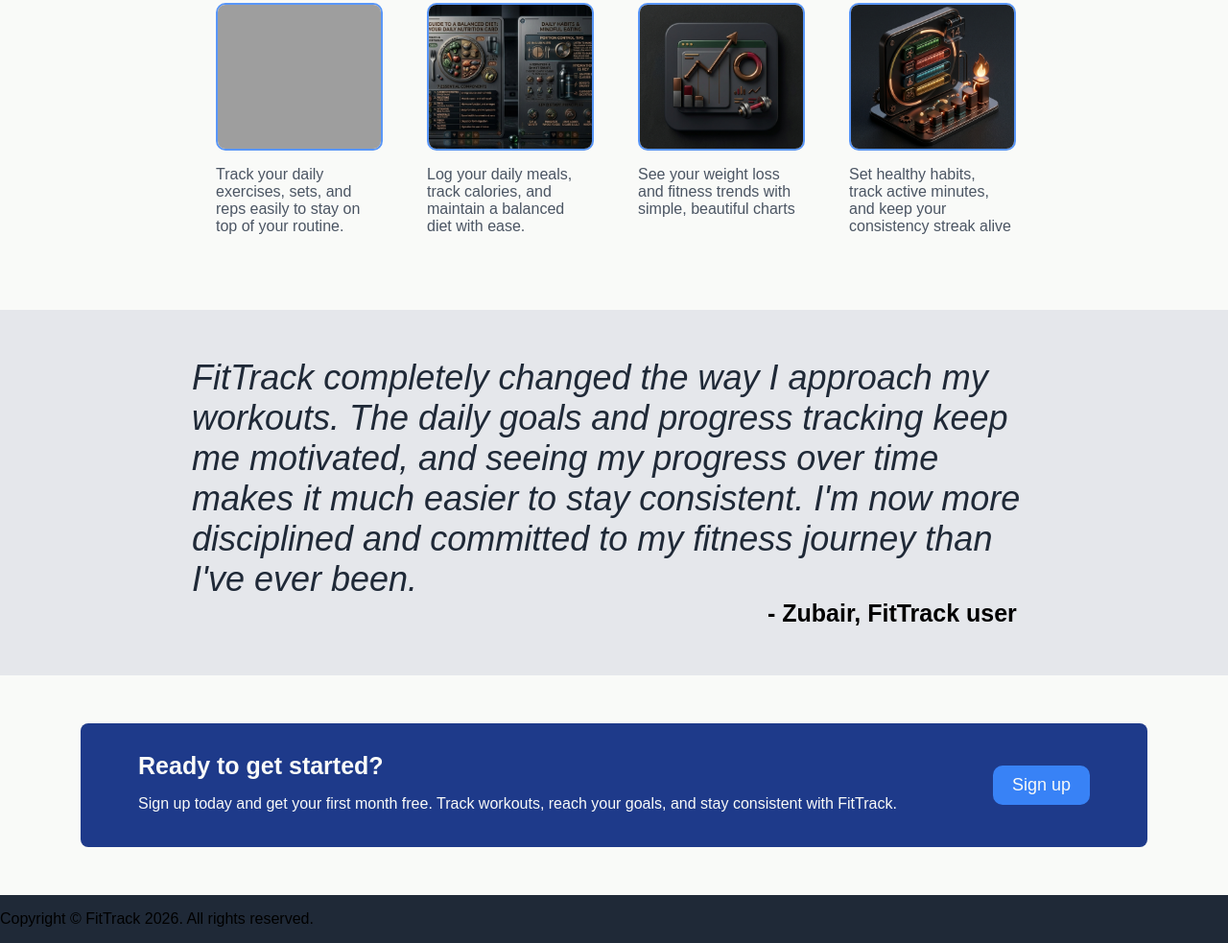
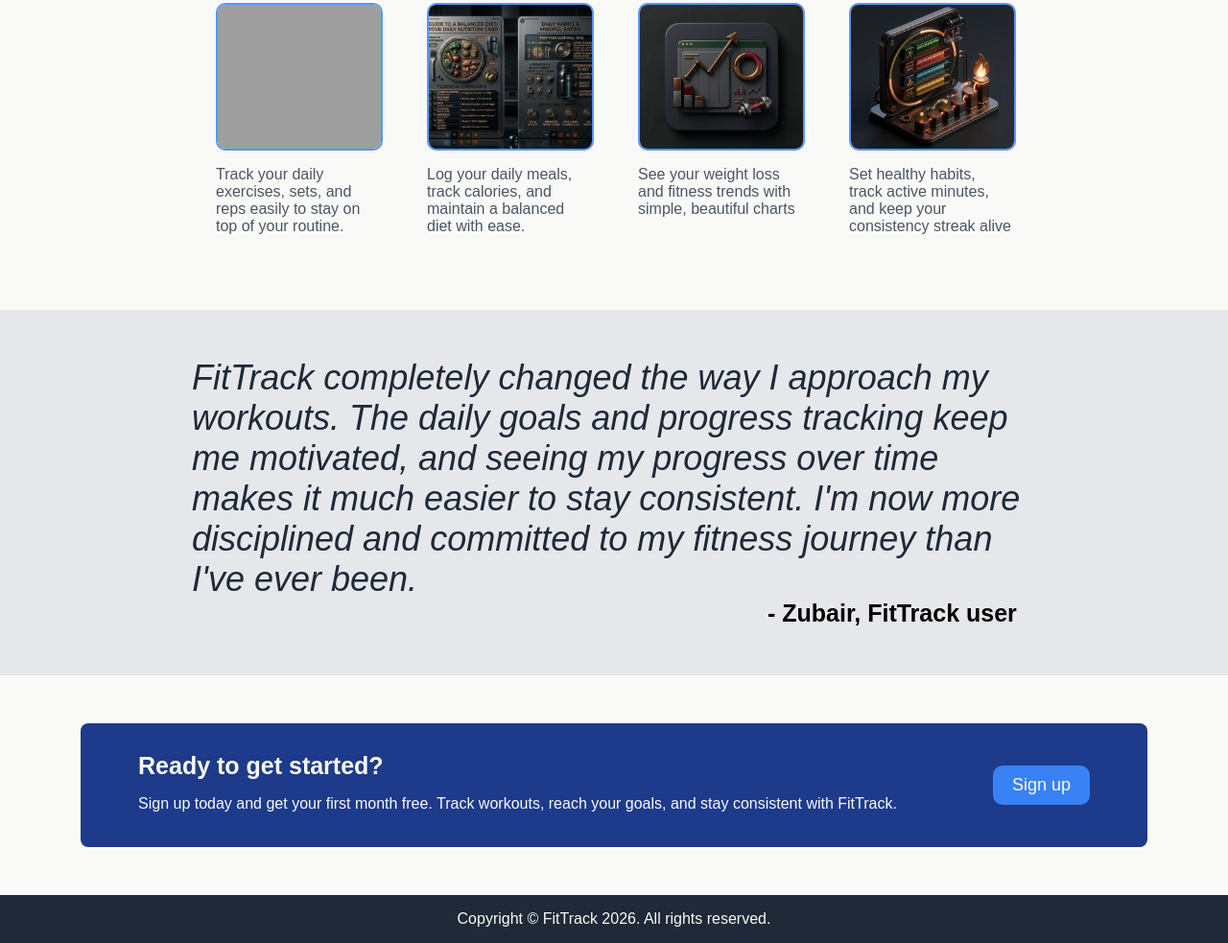
Before and after one commit to Daniyal842/odin-landing-page, a plain HTML site: page index.html in a window 1280 px wide. Shown: the part 661-1644 px from the top of the page at 96% size. Drawn offline with Linux system fonts and the light colour scheme; grey boxes are pictures that could not be loaded.

Commit message:
style and update footer

```diff
--- a/index.html
+++ b/index.html
@@ -109,7 +109,9 @@
         <!-- quote testimnial section -->
         <section class="quote-section">
             <p class="quote-text">
-                FitTrack completely changed the way I approach my workouts. The daily goals and progress tracking keep me motivated, and seeing my progress over time makes it much easier to stay consistent. I'm now more disciplined and committed to my fitness journey than I've ever been.
+                FitTrack completely changed the way I approach my workouts. The daily goals and progress tracking keep
+                me motivated, and seeing my progress over time makes it much easier to stay consistent. I'm now more
+                disciplined and committed to my fitness journey than I've ever been.
             </p>
             <h class="quote-author">- Zubair, FitTrack user</h1>
         </section>
@@ -121,7 +123,8 @@
                 <!-- Banner content -->
                 <div class="banner-content">
                     <h1 class="banner-heading">Ready to get started?</h1>
-                <p class="banner-subtext">Sign up today and get your first month free. Track workouts, reach your goals, and stay consistent with FitTrack.
+                    <p class="banner-subtext">Sign up today and get your first month free. Track workouts, reach your
+                        goals, and stay consistent with FitTrack.
                     </p>
                 </div>
                 <!-- banner button -->
@@ -131,7 +134,7 @@
     </main>
 
     <footer>
-        <p>
+        <p class="copyright">
             Copyright © FitTrack 2026. All rights reserved.
         </p>
     </footer>
--- a/styles.css
+++ b/styles.css
@@ -206,3 +206,17 @@
     border: none;
     border-radius: 10px;
 }
+/* banner end */
+
+/* main end */
+
+
+
+/* footer start */
+
+footer{
+    display: flex;
+    justify-content: center;
+    align-items: center;
+    color: #F9FAF8;
+}
```
Lines whose indentation alone changed are shown as unchanged.
